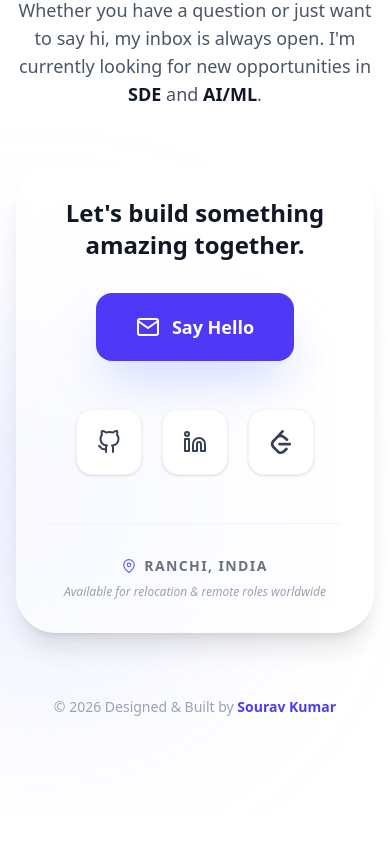
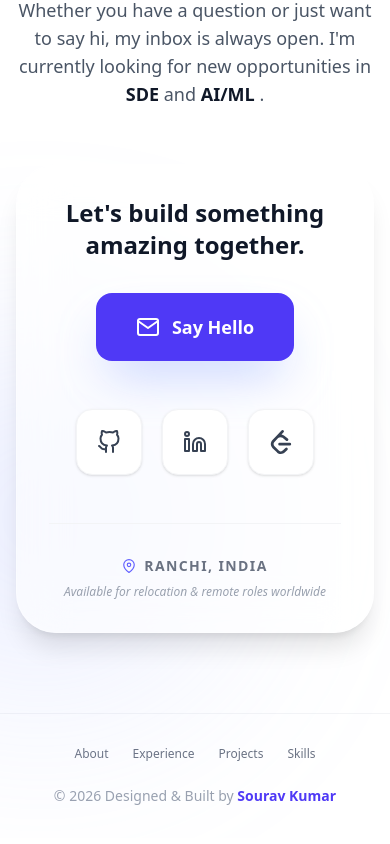
Before and after one commit to sourav-kr14/Portfolio, a React (Vite) app: page / in a window 390 px wide. Shown: the part 10701-11545 px from the top of the page. Built offline with nearby package versions, Linux system fonts and the light colour scheme.

Commit message:
fix: layout structure

```diff
--- a/src/App.jsx
+++ b/src/App.jsx
@@ -10,7 +10,6 @@ const Projects = lazy(() => import("./components/Projects/Projects"));
 const Experience = lazy(() => import("./components/Experience/Experience"));
 const Leadership = lazy(() => import("./components/LeaderShip/Leadership"));
 const Contact = lazy(() => import("./components/Contact/Contact"));
-
 function App() {
   const { scrollYProgress } = useScroll();
   const scaleX = useSpring(scrollYProgress, {
--- a/src/components/Contact/Contact.jsx
+++ b/src/components/Contact/Contact.jsx
@@ -8,7 +8,7 @@ const Contact = () => {
   return (
     <section
       id="contact"
-      className="relative bg-white dark:bg-slate-950 py-16 sm:py-24 overflow-hidden transition-colors duration-500"
+      className="relative bg-white dark:bg-slate-950 pt-16 sm:pt-24 pb-8 overflow-hidden transition-colors duration-500"
     >
       <div className="absolute left-[-120px] top-1/2 w-80 h-80 bg-indigo-300 dark:bg-indigo-600/10 rounded-full blur-[120px] opacity-30 dark:opacity-20" />
 
@@ -26,20 +26,13 @@ const Contact = () => {
           <p className="mt-4 text-gray-600 dark:text-gray-400 max-w-2xl mx-auto text-lg">
             Whether you have a question or just want to say hi, my inbox is
             always open. I'm currently looking for new opportunities in
-            <span className="font-bold text-gray-900 dark:text-white">
-              {" "}
-              SDE{" "}
-            </span>
+            <span className="font-bold text-gray-900 dark:text-white"> SDE </span>
             and
-            <span className="font-bold text-gray-900 dark:text-white">
-              {" "}
-              AI/ML
-            </span>
-            .
+            <span className="font-bold text-gray-900 dark:text-white"> AI/ML </span>.
           </p>
         </div>
 
-        {/* CONTACT CARD */}
+        {/* CONTACT */}
         <motion.div
           initial={{ opacity: 0, y: 30 }}
           whileInView={{ opacity: 1, y: 0 }}
@@ -75,21 +68,9 @@ const Contact = () => {
           {/* SOCIAL LINKS */}
           <div className="mt-12 flex justify-center gap-5 flex-wrap">
             {[
-              {
-                href: "https://github.com/sourav-kr14",
-                icon: <FiGithub />,
-                label: "GitHub",
-              },
-              {
-                href: "https://linkedin.com/in/thesouravv",
-                icon: <FiLinkedin />,
-                label: "LinkedIn",
-              },
-              {
-                href: "https://leetcode.com/u/sourav-kr14/",
-                icon: <SiLeetcode />,
-                label: "LeetCode",
-              },
+              { href: "https://github.com/sourav-kr14", icon: <FiGithub />, label: "GitHub" },
+              { href: "https://linkedin.com/in/thesouravv", icon: <FiLinkedin />, label: "LinkedIn" },
+              { href: "https://leetcode.com/u/sourav__14/", icon: <SiLeetcode />, label: "LeetCode" },
             ].map((social, idx) => (
               <a
                 key={idx}
@@ -107,7 +88,7 @@ const Contact = () => {
             ))}
           </div>
 
-          {/* FOOT  */}
+          {/* LOCATION*/}
           <div className="mt-12 pt-8 border-t border-gray-100 dark:border-slate-800 flex flex-col items-center gap-2">
             <p className="flex items-center gap-2 text-sm font-bold text-gray-500 dark:text-gray-400 uppercase tracking-widest">
               <FiMapPin className="text-indigo-500" /> Ranchi, India
@@ -119,15 +100,30 @@ const Contact = () => {
         </motion.div>
       </div>
 
-      {/*  FOOTER */}
-      <div className="mt-16 text-center pb-8">
+      {/* FOOTER SECTION */}
+      <footer className="mt-20 border-t border-gray-100 dark:border-white/5 pt-8">
+        <div className="container mx-auto px-4 flex flex-col items-center">
+
+          <nav className="flex gap-6 mb-6">
+            {['About', 'Experience','Projects','Skills'  ].map((item) => (
+              <a
+                key={item}
+                href={`#${item.toLowerCase()}`}
+                className="text-xs font-medium text-gray-500 hover:text-indigo-500 transition-colors"
+              >
+                {item}
+              </a>
+            ))}
+          </nav>
+
           <p className="text-sm text-gray-400 dark:text-gray-600">
-          © 2026 Designed & Built by{" "}
+            © {new Date().getFullYear()} Designed & Built by{" "}
             <span className="text-indigo-600 dark:text-indigo-500 font-bold">
               Sourav Kumar
             </span>
           </p>
         </div>
+      </footer>
     </section>
   );
 };
--- a/src/components/Footer/Footer.jsx
+++ /dev/null
@@ -1,56 +0,0 @@
-import React from "react";
-import { FiGithub, FiLinkedin, FiMail } from "react-icons/fi";
-
-const Footer = () => {
-  return (
-    <footer className="relative bg-white overflow-hidden">
-      <div className="border-t border-white/30 backdrop-blur-xl bg-white/60">
-        <div className="container mx-auto px-6 md:px-12 py-6 flex flex-col md:flex-row items-center justify-between gap-4">
-
-          {/* LEFT */}
-          <p className="text-sm text-gray-600 text-center md:text-left">
-            © {new Date().getFullYear()}{" "}
-            <span className="font-semibold text-gray-800">
-              Sourav Kumar
-            </span>
-            . All rights reserved.
-          </p>
-
-          {/* CENTER */}
-          <p className="text-sm text-gray-500 text-center">
-            Built with React • Tailwind CSS • Framer Motion
-          </p>
-
-          {/* SOCIALS */}
-          <div className="flex items-center gap-4">
-            <a
-              href="mailto:souravkr93@gmail.com"
-              className="text-gray-600 hover:text-indigo-600 transition"
-            >
-              <FiMail className="text-lg" />
-            </a>
-            <a
-              href="https://github.com/sourav-kr14"
-              target="_blank"
-              rel="noopener noreferrer"
-              className="text-gray-600 hover:text-indigo-600 transition"
-            >
-              <FiGithub className="text-lg" />
-            </a>
-            <a
-              href="https://linkedin.com/in/thesouravv"
-              target="_blank"
-              rel="noopener noreferrer"
-              className="text-gray-600 hover:text-indigo-600 transition"
-            >
-              <FiLinkedin className="text-lg" />
-            </a>
-          </div>
-
-        </div>
-      </div>
-    </footer>
-  );
-};
-
-export default Footer;
--- a/src/components/Navbar/Navbar.jsx
+++ b/src/components/Navbar/Navbar.jsx
@@ -5,9 +5,11 @@ import { FiMenu, FiX, FiSun, FiMoon } from "react-icons/fi"; // Added Sun and Mo
 const navMenus = [
   { name: "Home", link: "#home", id: "home" },
   { name: "About", link: "#about", id: "about" },
+   { name: "Experience", link: "#experience", id: "experience" },
+    { name: "Projects", link: "#projects", id: "projects" },
   { name: "Skills", link: "#skills", id: "skills" },
-  { name: "Projects", link: "#projects", id: "projects" },
-  { name: "Experience", link: "#experience", id: "experience" },
+
+
   { name: "Contact", link: "#contact", id: "contact" },
 ];
 
```
Lines whose indentation alone changed are shown as unchanged.
